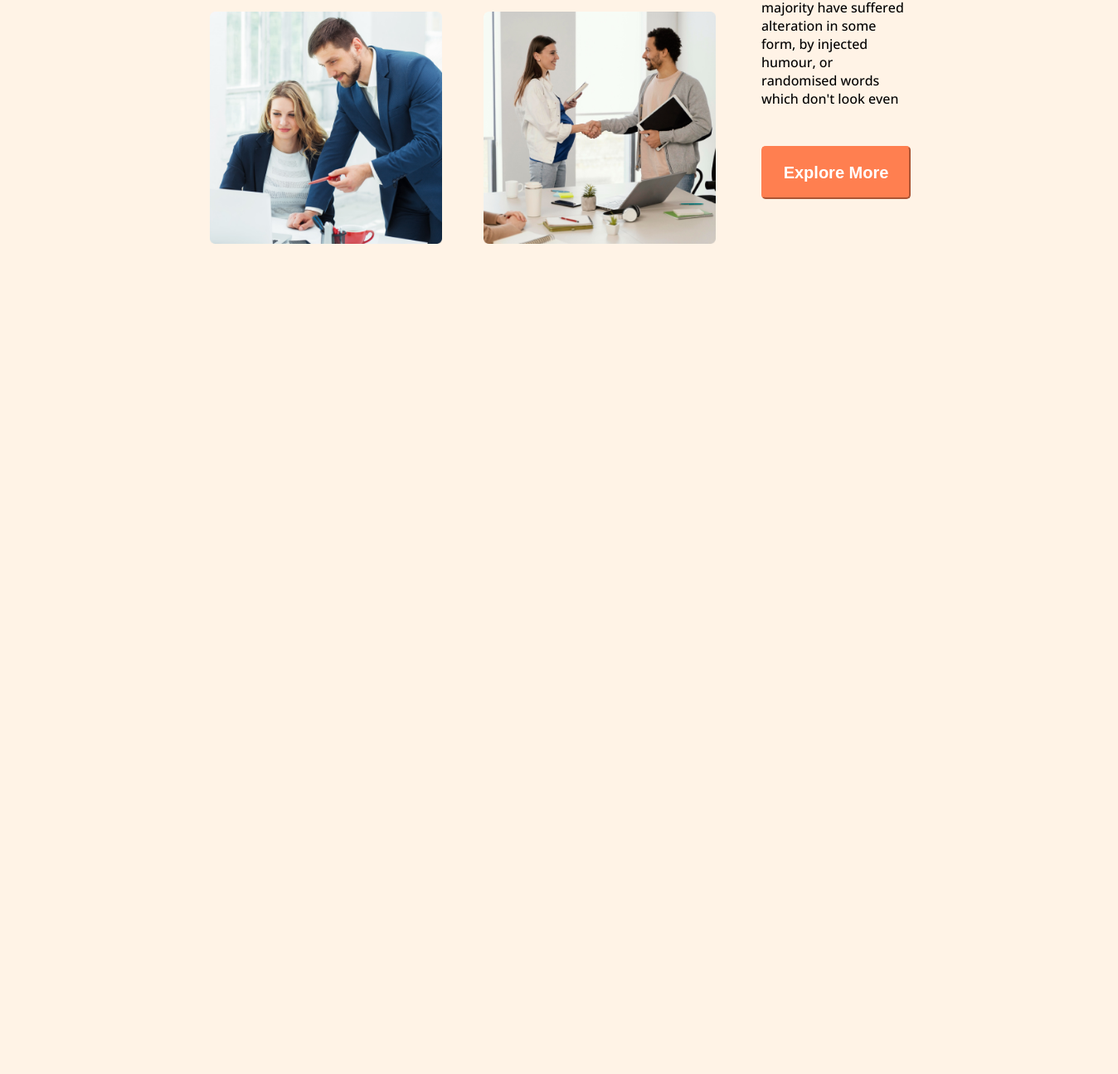
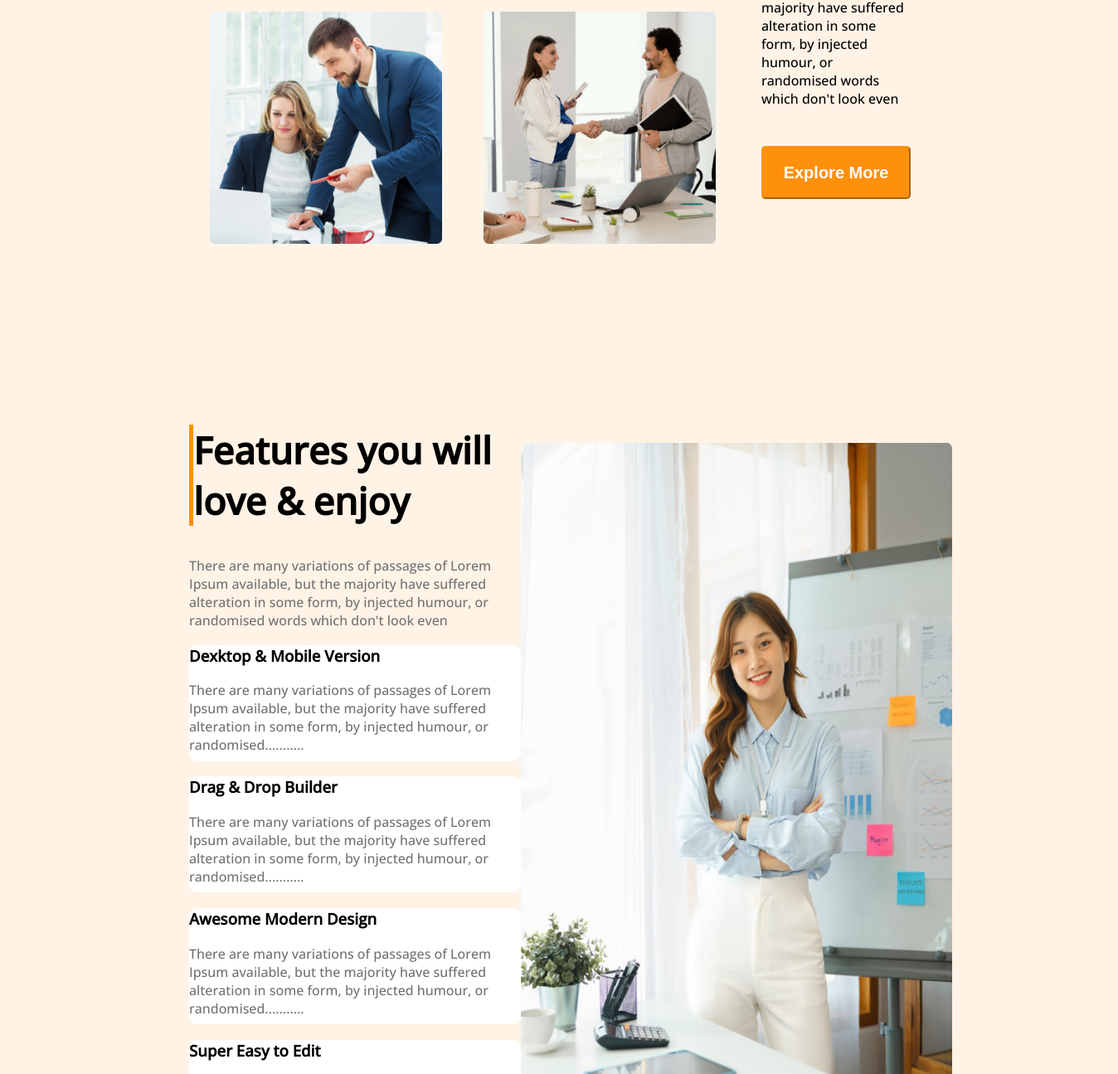
Before and after one commit to tutul111/second-assignment-repo, a plain HTML site: page index.html in a window 1280 px wide. Shown: the part 1505-2800 px from the top of the page at 83% size, 1348 px wide, since content can reach past the window. Before the commit the page ends 1837 px from the top, so only its background shows below. Drawn offline with nearby package versions, Linux system fonts and the light colour scheme.

Commit message:
section-3

```diff
--- a/index.html
+++ b/index.html
@@ -71,6 +71,34 @@
                 </div>
             </div>
          </section>
+         <!-- Section-3 Add Futures -->
+         <section class="future">
+            <div class="future-pra">
+                <div class="">
+                    <h2 class="enjoy">Features you will <br> love & enjoy</h2>
+                    <p class="enjoy-pra">There are many variations of passages of Lorem Ipsum available, but the majority have suffered alteration in some form, by injected humour, or randomised words which don't look even</p>
+                </div>
+                <div class="box">
+                    <h3 class="dexktop">Dexktop & Mobile Version</h3>
+                    <p class="enjoy-pra">There are many variations of passages of Lorem Ipsum available, but the majority have suffered alteration in some form, by injected humour, or randomised...........</p>
+                </div>
+                <div class="box">
+                    <h3 class="dexktop">Drag & Drop Builder</h3>
+                    <p class="enjoy-pra">There are many variations of passages of Lorem Ipsum available, but the majority have suffered alteration in some form, by injected humour, or randomised...........</p>
+                </div>
+                <div class="box">
+                    <h3 class="dexktop">Awesome Modern Design</h3>
+                    <p class="enjoy-pra">There are many variations of passages of Lorem Ipsum available, but the majority have suffered alteration in some form, by injected humour, or randomised...........</p>
+                </div>
+                <div class="box">
+                    <h3 class="dexktop">Super Easy to Edit</h3>
+                    <p class="enjoy-pra">There are many variations of passages of Lorem Ipsum available, but the majority have suffered alteration in some form, by injected humour, or randomised...........</p>
+                </div>
+            </div>
+            <div class="future-img">
+                <img src="/images/architect.png" alt="">
+            </div>
+         </section>
     </main>
     <footer>
 
--- a/style.css
+++ b/style.css
@@ -44,9 +44,9 @@ body{
     width: 180px;
     height: 64px;
     margin-top: 30px;
-    background-color: coral;
+    background-color: #FF900E;;
     border-radius: 5px;
-    border-color: coral;
+    border-color: #FF900E;;
     font-weight: 600;
     font-size: 20px;
     color: #FFFFFF;
@@ -80,3 +80,34 @@ body{
     margin-right: 220px;
 }
 /* Section-2 Add Team Work End */
+/* Section-3 Add Futures */
+.future{
+    display: flex;
+    margin-top: 150px;
+}
+.future-pra{
+    margin-left: 220px;
+}
+.enjoy{
+    font-weight: 700;
+    font-size: 45px;
+    border-left: 5px solid #FF900E;;
+}
+.enjoy-pra{
+    font-weight: 400;
+    font-size: 16px;
+    color: #727272;
+}
+.box{
+    width: 400px;
+    height: 140px;
+    background-color: #FFFFFF;
+    border-radius: 10px;
+}
+.future-img img{
+    width: 520px;
+    height: 860px;
+    margin-right: 200px;
+    margin-top: 60px;
+}
+/* Section-3 Add Futures End */
```
